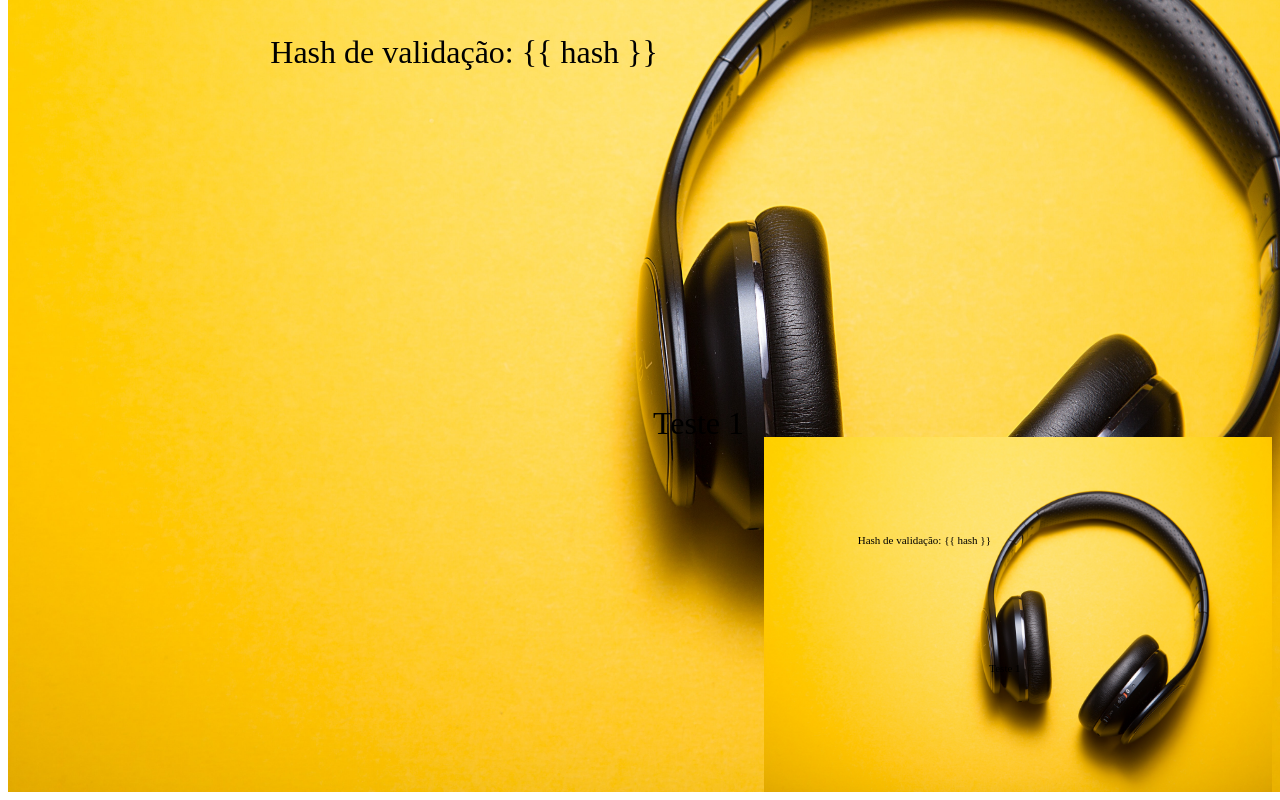
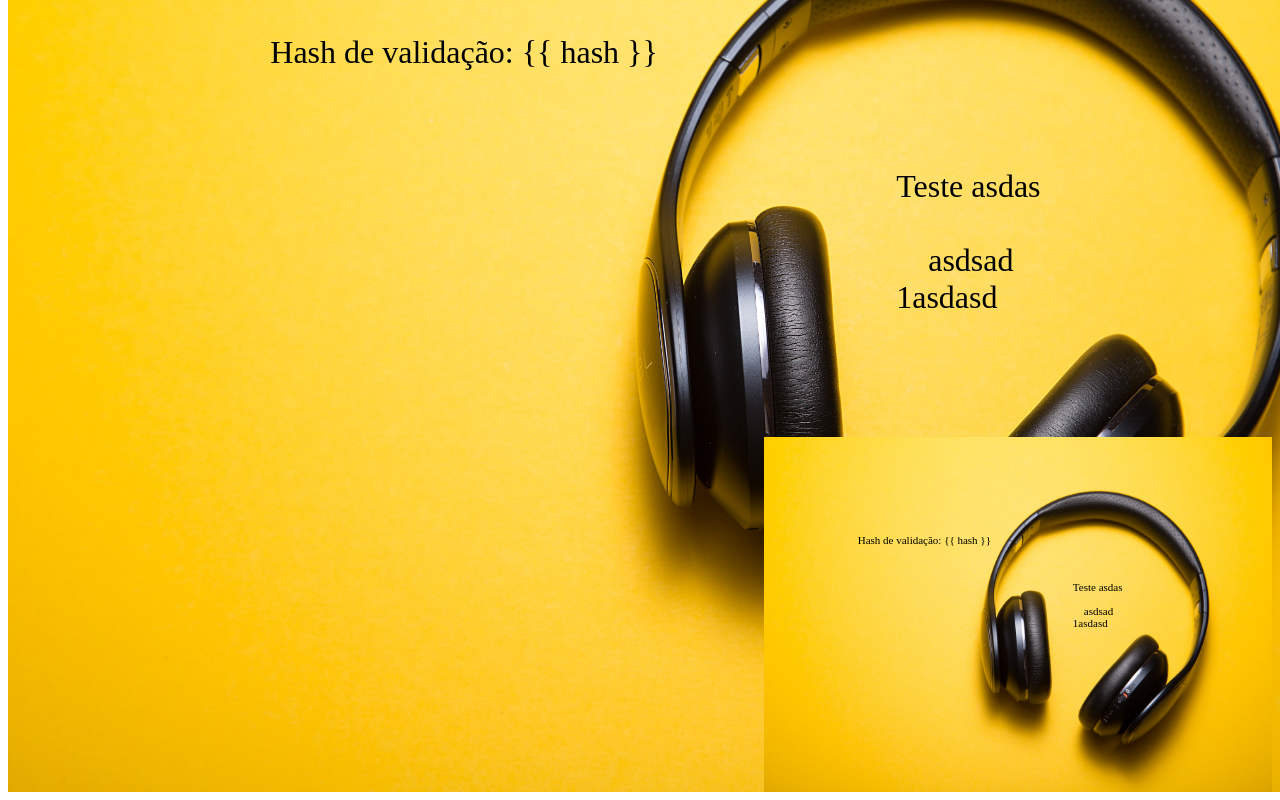
Before and after one commit to matheus-alpe/vue-2-interact, a Vue app: page / in a window 1280 px wide. Shown: the part 1666-2466 px from the top of the page. Built offline with nearby package versions, Linux system fonts and the light colour scheme.

Commit message:
feat: update message. refactor: add element

```diff
--- a/src/App.vue
+++ b/src/App.vue
@@ -6,6 +6,7 @@
         :item="item"
         :key="item.id"
         @moveEnd="updatePositionState"
+        @edited="updateMessageState"
       />
     </WhiteBoard>
 
@@ -50,10 +51,10 @@ export default {
       items: [
         {
           id: randomId(),
-          message: 'Teste 1',
+          message: 'Teste asdas<div><br></div><div>&nbsp; &nbsp; asdsad</div><div>1asdasd</div>',
           position: {
-            x: 20,
-            y: 20,
+            x: 27.599999999999973,
+            y: 12.600000000000025,
           },
         },
         {
@@ -77,14 +78,20 @@ export default {
       })
     },
 
-    updatePositionState(itemId, newPosition) {
-      console.log('updatePositionState', itemId, newPosition)
+    updateMessageState(itemId, newMessage) {
+      console.log('updateMessageState', itemId, newMessage)
 
       this.items.forEach((item) => {
-        if (item.id === itemId) {
-          item.position = {
-            ...newPosition,
-          }
+        if (item.id !== itemId) return
+        item.message = newMessage
+      })
+    },
+
+    updatePositionState(itemId, newPosition) {
+      this.items.forEach((item) => {
+        if (item.id !== itemId) return
+        item.position = {
+          ...newPosition,
         }
       })
     },
--- a/src/components/DraggableText.vue
+++ b/src/components/DraggableText.vue
@@ -1,6 +1,5 @@
 <template>
-  <p :ref="item.id" :class="item.id" contenteditable="true" :style="style">
-    {{ item.message }}
+  <p :ref="item.id" :class="item.id" :contenteditable="!isPreview" :style="style" @blur="handleBlur" v-html="item.message">
   </p>
 </template>
 
@@ -54,6 +53,11 @@ export default {
         transform: `translate(${position.x}em, ${position.y}em)`,
       })
     },
+
+    handleBlur(e) {
+      if (!this.isPreview) return
+      this.$emit('edited', this.item.id, e.target.innerHTML.trim())
+    }
   },
 
   created() {
--- a/src/components/WhiteBoard.vue
+++ b/src/components/WhiteBoard.vue
@@ -3,8 +3,7 @@
     <div
       class="board"
       :style="style"
-      @click="handleClick"
-      @dblclick="handleDoubleClick"
+      @click.stop="addElement"
     >
       <img src="@/assets/background.jpg" alt="bg" :style="imgStyle" />
       <slot />
@@ -53,33 +52,25 @@ export default {
         top: 0,
         left: 0,
         'user-select': 'none',
+        'user-drag': 'none',
+        'cursor': 'text'
       },
     }
   },
 
   methods: {
-    handleClick() {
-      // console.log(this.$refs.board.innerHTML);
-    },
-
-    handleDoubleClick(event) {
-      if (event.target.nodeName === 'IMG') {
-        return this.$emit('addElement', {
-          x: event.x / VIEW_SIZE[this.view],
-          y: event.y / VIEW_SIZE[this.view],
-        })
-      }
-
-      this.deleteElement(event.target)
-    },
 
     /**
      *
-     * @param {HTMLElement} element
+     * @param {MouseEvent} event
      */
-    deleteElement(element) {
-      if (!element) return
-      element.remove()
+    addElement(event) {
+      if (this.view !== 'full' || event.target.nodeName !== 'IMG') return
+
+      this.$emit('addElement', {
+        x: event.x / VIEW_SIZE[this.view],
+        y: event.y / VIEW_SIZE[this.view],
+      })
     },
   },
 }
```
